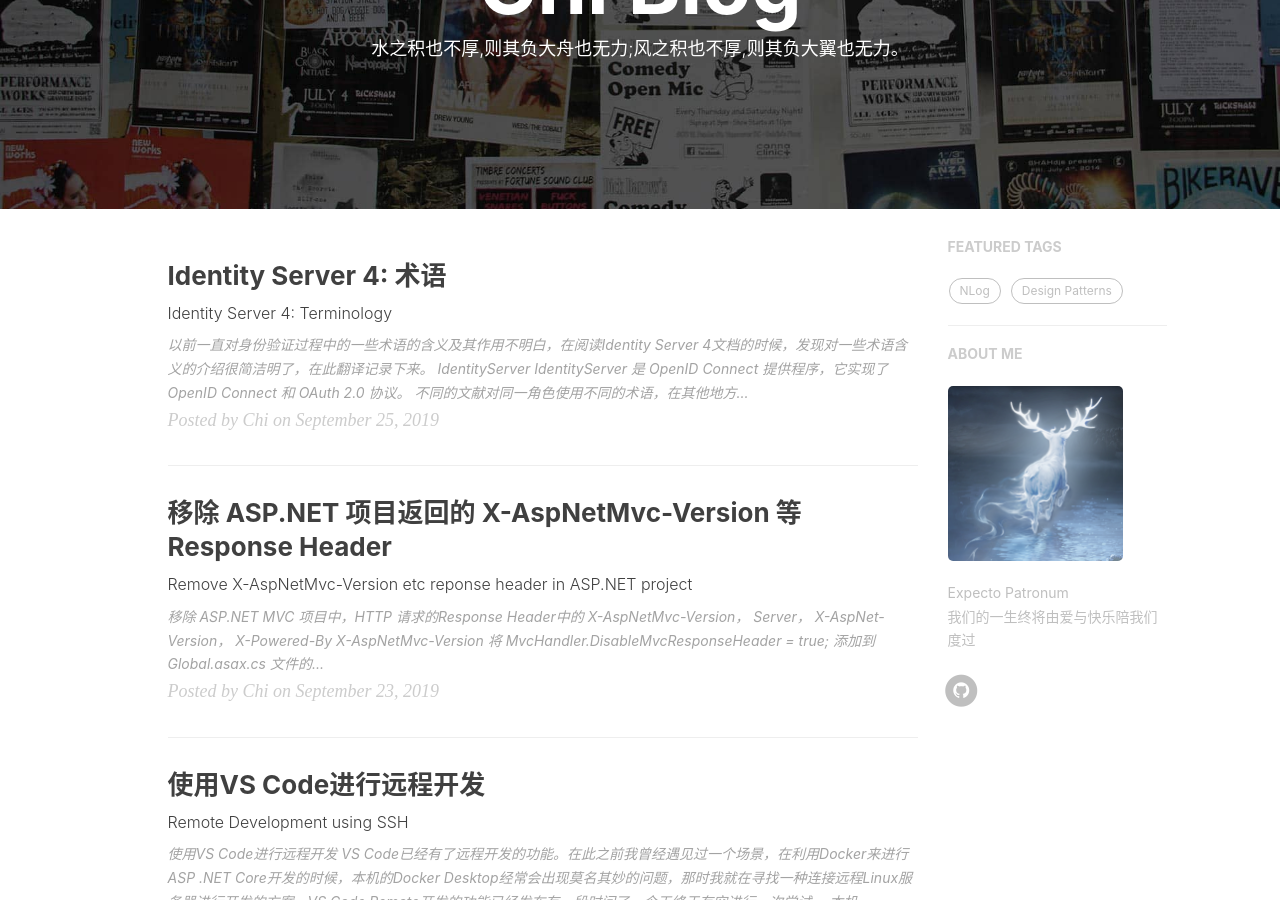
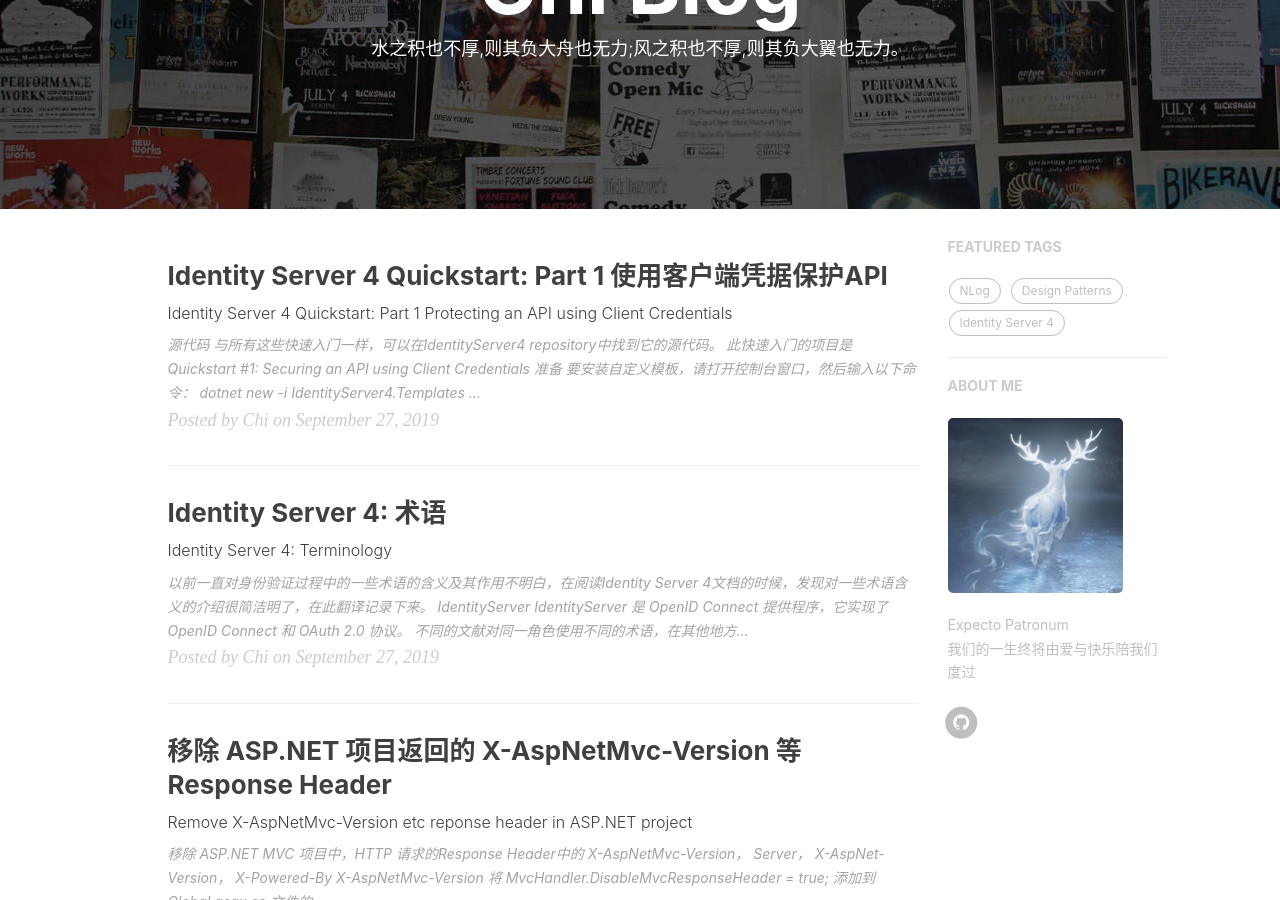
Before and after one commit to realZhangChi/realZhangChi.github.io, a Jekyll site: the page built from index.html, in a window 1280 px wide and 900 px high, scrolled down 209 px. Built offline with Jekyll 4.4.1, drawn with Linux system fonts in a browser that asks for light colours; nearby versions of some CDN libraries; the list of posts is cut into pages by our own code; comment, search, counter and statistics services are not loaded; some of the changed lines change nothing that is shown; some of the changed text lies outside the part shown.

Commit message:
:pencil: new post

````diff
--- a/_posts/2019-09-27-identity-server-4-terminology.md
+++ b/_posts/2019-09-27-identity-server-4-terminology.md
@@ -3,7 +3,7 @@
 title: "Identity Server 4: 术语"
 subtitle: 'Identity Server 4: Terminology'
 author: "Chi"
-date: 2019-09-25
+date: 2019-09-27 14:30
 header-style: text
 catalog: false
 tags:
--- /dev/null
+++ b/_posts/2019-09-27-protecting-an-API-using-client-credentials.md
@@ -0,0 +1,243 @@
+---
+layout: post
+title: "Identity Server 4 Quickstart: Part 1 使用客户端凭据保护API"
+subtitle: 'Identity Server 4 Quickstart: Part 1  Protecting an API using Client Credentials'
+author: "Chi"
+date: 2019-09-27 14:40
+header-style: text
+catalog: false
+tags:
+  - Identity Server 4
+  - Quickstart
+---
+
+## 源代码
+
+与所有这些快速入门一样，可以在[IdentityServer4 repository]("https://github.com/IdentityServer/IdentityServer4/blob/master/samples")中找到它的源代码。
+此快速入门的项目是[Quickstart #1: Securing an API using Client Credentials]("https://github.com/IdentityServer/IdentityServer4/tree/master/samples/Quickstarts/1_ClientCredentials")
+
+## 准备
+
+要安装自定义模板，请打开控制台窗口，然后输入以下命令：
+
+``` Powershell
+dotnet new -i IdentityServer4.Templates
+```
+
+## 初始化ASP.NET Core 应用
+
+首先为应用程序创建一个目录，然后使用我们的模板创建一个包含基本IdentityServer安装程序的ASP.NET Core应用程序，例如：
+
+``` Powershell
+md quickstart
+cd quickstart
+
+md src
+cd src
+
+dotnet new is4empty -n IdentityServer
+```
+
+这将创建以下文件:
+
+![file](/img/2019-09-27-protecting-an-API-using-client-credentials/file.png)
+
+- `IdentityServer.csproj`-项目文件和`Properties\launchSettings.json`文件
+- `Program.cs`和`Startup.cs`-主应用程序入口点
+- `Config.cs`-IdentityServer资源和客户端配置文件
+
+如果要获得Visual Studio支持，可以添加如下解决方案文件：
+
+``` Powershell
+cd ..
+dotnet new sln -n Quickstart
+```
+
+并添加您的IdentityServer项目（请牢记此命令，因为我们将在下面创建其他项目）:
+
+``` Powershell
+dotnet sln add .\src\IdentityServer\IdentityServer.csproj
+```
+
+## 定义API资源
+
+API是系统中要保护的资源。资源定义可以通过多种方式加载，上面用于创建项目的模板显示了如何使用“代码作为配置”方法。
+
+找到Config.cs文件，您可以找到一个名为GetApis的方法，定义API如下：
+
+``` C#
+public static IEnumerable<ApiResource> GetApis()
+{
+    return new List<ApiResource>
+    {
+        new ApiResource("api1", "My API")
+    };
+}
+```
+
+> 如果在生产环境中使用它，那么给API取一个逻辑名称就很重要。开发人员将使用它通过身份服务器连接到API。它应该用简单的术语向开发人员和用户描述API。
+
+一个很好的例子是：
+
+``` C#
+new ApiResource("afcpayroll", "Acme Fireworks Co. payroll")
+```
+
+不建议的用法：
+
+``` C#
+new ApiResource("testapi", "My first api")
+```
+
+## 定义客户端
+
+下一步是定义将用于访问新API的客户端应用程序。
+
+在这里客户端将没有交互的用户，并且将通过IdentityServer使用客户端密钥进行身份验证。
+
+再次打开Config.cs文件，并向其中添加以下代码：
+
+``` C#
+public static IEnumerable<Client> GetClients()
+{
+    return new List<Client>
+    {
+        new Client
+        {
+            ClientId = "client",
+
+            // no interactive user, use the clientid/secret for authentication
+            AllowedGrantTypes = GrantTypes.ClientCredentials,
+
+            // secret for authentication
+            ClientSecrets =
+            {
+                new Secret("secret".Sha256())
+            },
+
+            // scopes that client has access to
+            AllowedScopes = { "api1" }
+        }
+    };
+}
+```
+
+可以将`ClientId`和`ClientSecret`视为应用程序本身的登录名和密码。它将您的应用程序标识到身份服务器，以便它知道哪个应用程序正在尝试与其连接。
+
+## 配置IdentityServer
+
+资源和客户端定义是在Startup.cs中加载的-模板已经完成了此操作：
+
+``` C#
+public void ConfigureServices(IServiceCollection services)
+{
+    var builder = services.AddIdentityServer()
+        .AddInMemoryIdentityResources(Config.GetIdentityResources())
+        .AddInMemoryApiResources(Config.GetApis())
+        .AddInMemoryClients(Config.GetClients());
+
+    // omitted for brevity
+}
+```
+
+IdentityServer就是按照上述代码所示进行配置的。如果运行服务器并在浏览器中导航到<http://localhost:5000/.well-known/openid-configuration>，则应该看到IdentityServer文档。
+
+![discovery](/img/2019-09-27-protecting-an-API-using-client-credentials/1_discovery.png)
+
+首次启动时，IdentityServer将创建一个开发人员签名密钥，该文件名为tempkey.rsa。
+
+![tempkey](/img/2019-09-27-protecting-an-API-using-client-credentials/tempkey.png)
+
+无需将该文件签入源代码管理中，如果不存在该文件将被重新创建。
+
+## 添加API
+
+接下来在解决方案中添加一个API项目。
+
+在`src`目录下执行命令：
+
+``` Powershell
+dotnet new web -n Api
+```
+
+然后通过运行以下命令将其添加到解决方案中：
+
+``` Powershell
+cd ..
+dotnet sln add .\src\Api\Api.csproj
+```
+
+将API应用程序配置为仅在<http://localhost:5001>上运行。可以通过编辑`Properties`文件夹中的`launchSettings.json`文件来实现。将应用程序URL设置更改为：
+
+``` json
+"applicationUrl": "http://localhost:5001"
+```
+
+### 控制器
+
+添加文件夹`Controllers`和控制器`IdentityController`（如果使用的是Visual Studio，请在API项目中选择`API controller empty`）：
+
+``` C#
+[Route("identity")]
+[Authorize]
+public class IdentityController : ControllerBase
+{
+    [HttpGet]
+    public IActionResult Get()
+    {
+        return new JsonResult(from c in User.Claims select new { c.Type, c.Value });
+    }
+}
+```
+
+稍后将使用此控制器来测试授权要求，并通过API来将身份声明(claims identity)可视化。
+
+### 配置
+
+最后一步是将身份验证服务添加到DI（依赖注入），并将身份验证中间件添加到管道。这将：
+
+- 验证传入令牌以确保它来自受信任的发行者
+- 验证令牌是否可以与此API一起使用（也称audience）
+
+更改 *Startup* 文件:
+
+``` C#
+public class Startup
+{
+    public void ConfigureServices(IServiceCollection services)
+    {
+        services.AddMvcCore()
+            .AddAuthorization()
+            .AddJsonFormatters();
+
+        // If ASP.NET Core 3.0
+        // services.AddMvcCore(option =>
+        //     {
+        //         option.EnableEndpointRouting = false;
+        //     })
+        //         .AddAuthorization();
+
+        services.AddAuthentication("Bearer")
+            .AddJwtBearer("Bearer", options =>
+            {
+                options.Authority = "http://localhost:5000";
+                options.RequireHttpsMetadata = false;
+
+                options.Audience = "api1";
+            });
+    }
+
+    public void Configure(IApplicationBuilder app)
+    {
+        app.UseAuthentication();
+
+        app.UseMvc();
+    }
+}
+```
+
+`AddAuthentication`将身份验证服务添加到DI并将`“Bearer”`配置为默认方案。`UseAuthentication`将身份验证中间件添加到管道中，因此将在每次对主机的调用中自动执行身份验证。
+
+在浏览器上导航到控制器`http://localhost:5001/identity` 应该返回401状态代码。这意味着访问此API需要凭据，并且现在受IdentityServer保护。
+
+## 添加客户端
````
Also changed, not shown: img/in-post/2019-09-27-protecting-an-API-using-client-credentials/1_discovery.png (added), img/in-post/2019-09-27-protecting-an-API-using-client-credentials/file.png (added), img/in-post/2019-09-27-protecting-an-API-using-client-credentials/tempkey.png (added).
